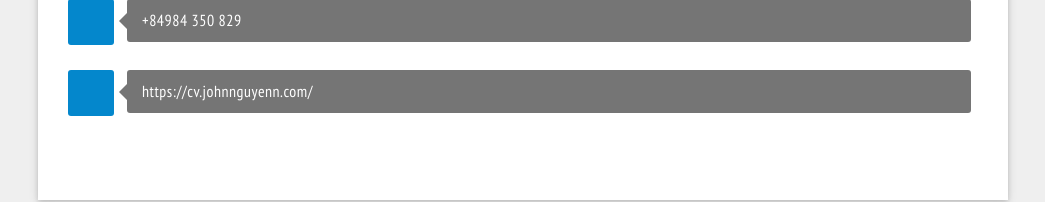
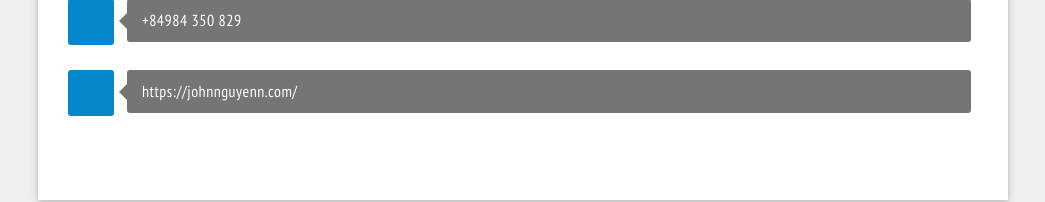
Before and after one commit to ngoctuanit07/mycv, a React (Create React App) app: page / in a window 1280 px wide. Shown: the part 3756-3958 px from the top of the page, without its empty margins (117-1162 px from the left). Built offline with nearby package versions, Linux system fonts and the light colour scheme; a web font is replaced by a local one.

Commit message:
cap nhat du lieu

```diff
--- a/src/components/organisms/Contact/views/index.tsx
+++ b/src/components/organisms/Contact/views/index.tsx
@@ -27,7 +27,7 @@ const Contact: React.FC = () => {
             </div>
             <div className="website">
               <span className="info-icon"><i className="fa fa-link"></i></span>
-              <span className="info-text">https://cv.johnnguyenn.com/</span>
+              <span className="info-text">https://johnnguyenn.com/</span>
             </div>
           </div>
         </div>
```
